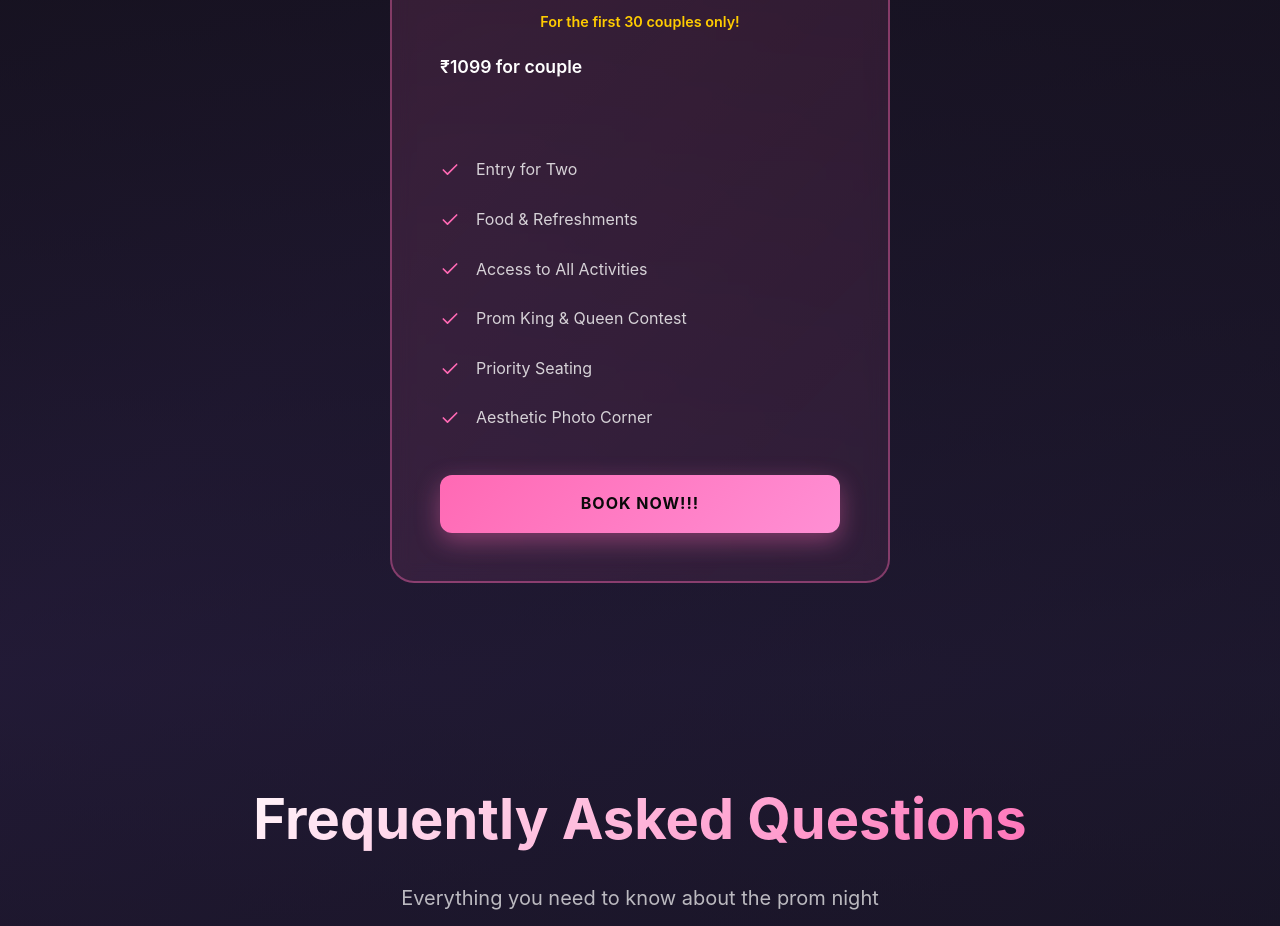
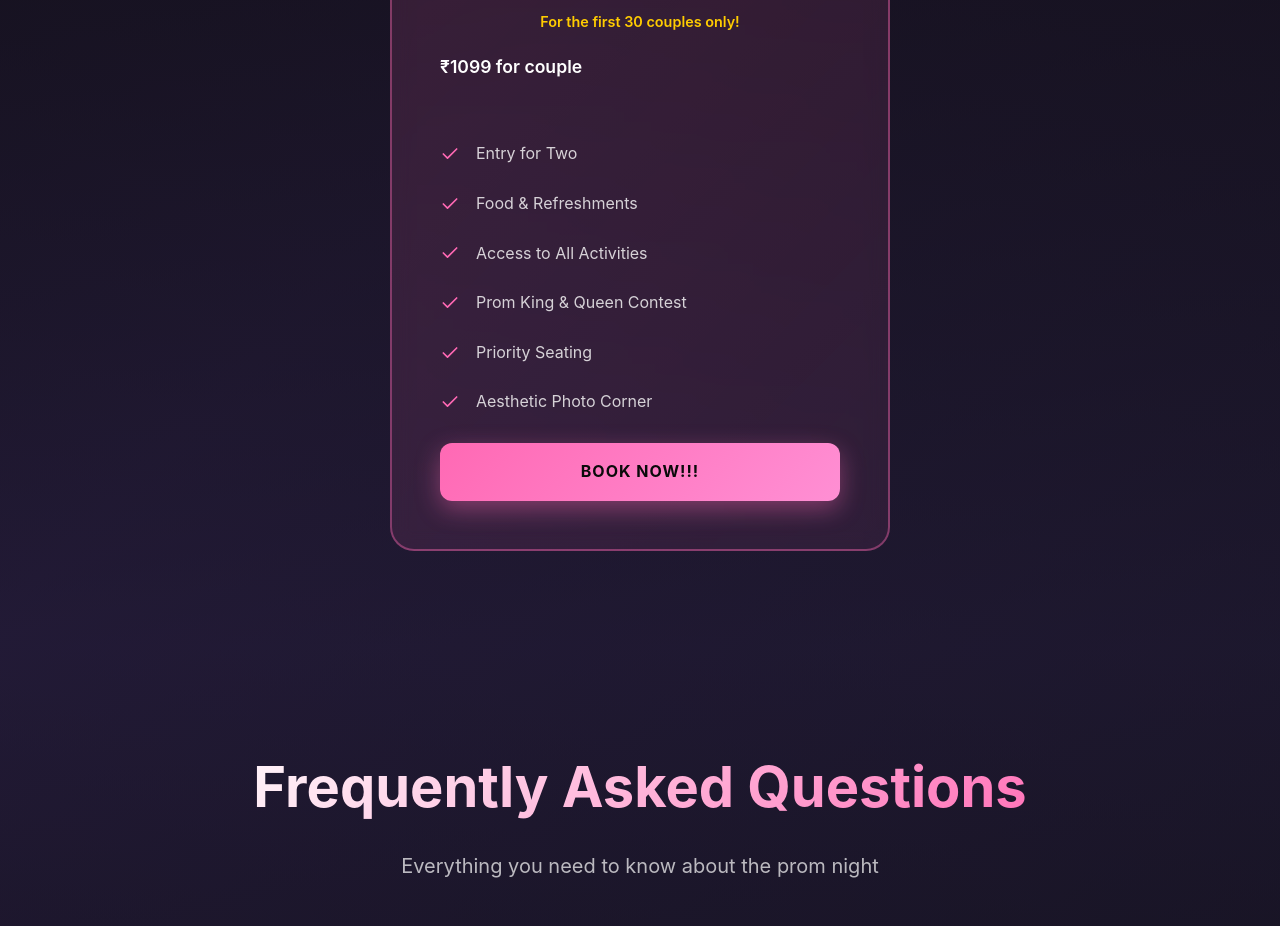
Before and after one commit to Architrb1795/prom, a React (Vite) app: page / in a window 1280 px wide. Shown: the part 3260-4186 px from the top of the page. Built offline with nearby package versions, Linux system fonts and the light colour scheme; the HTML template or start-up script is replaced by a standard one.

Commit message:
Updated Pricing.css

```diff
--- a/src/components/Pricing.css
+++ b/src/components/Pricing.css
@@ -116,7 +116,7 @@
 
 .pricing-features {
   list-style: none;
-  margin: 2rem 0;
+  margin: 1rem 0;
   flex-grow: 1;
 }
 
```
